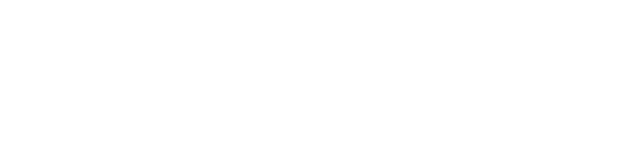
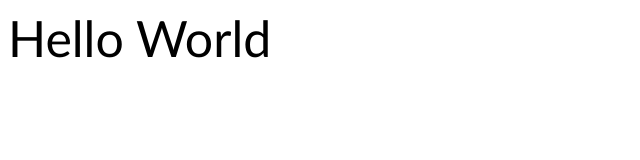
Before and after one commit to storozhenko98/weather-app, a website built with webpack: page dist/index.html in a window 1280 px wide. Shown: the whole page, without its empty margins (0-640 px from the left). Built offline with nearby package versions, Linux system fonts and the light colour scheme.

Commit message:
Conduct test for webpack
Font not surrently working. Will try later with images.
Choosing to focus on core functionality as of now.

```diff
--- a/src/index.js
+++ b/src/index.js
@@ -0,0 +1,6 @@
+import './style.css';
+const mainView = document.querySelector("#mainView");
+const testText = document.createElement('div');
+testText.id = "test";
+testText.innerHTML = "Hello World";
+mainView.appendChild(testText);
--- a/src/style.css
+++ b/src/style.css
@@ -1,9 +1,13 @@
-@font-face {
-    font-family: 'Roboto';
-    src: url('./Roboto-Thin.ttf') format('tff');
-    font-weight: 600;
+/*@font-face {
+    font-family:'robotothin';
+    src: url('roboto-thin-webfont.woff2') format('woff2'),
+         url('roboto-thin-webfont.woff') format('woff');
+    font-weight: normal;
     font-style: normal;
+
+};*/
+
+*{
+    font-family: 'Gill Sans', 'Gill Sans MT', Calibri, 'Trebuchet MS', sans-serif;
+    font-size: 50px;
 };
-*{
-    font-family: 'Roboto';
-};
```
Also changed, not shown: dist/b2742fa96d14888eb274.woff2 (added), dist/e46a8980c4f99455f93e.woff (added), dist/index.html, dist/main.js, src/Roboto-Thin.ttf (deleted), src/roboto-thin-webfont.woff (added), src/roboto-thin-webfont.woff2 (added), 2 other files.
